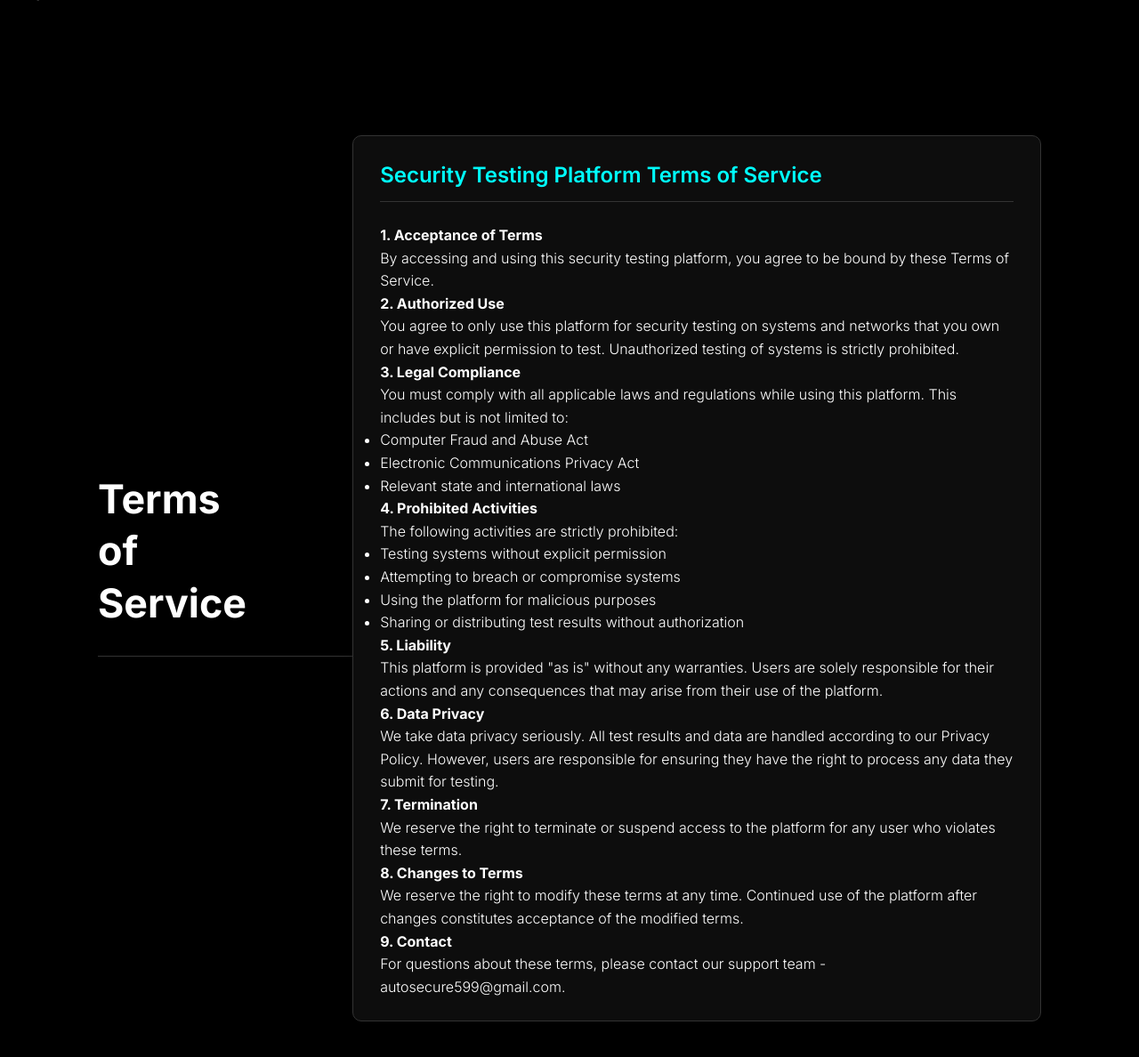
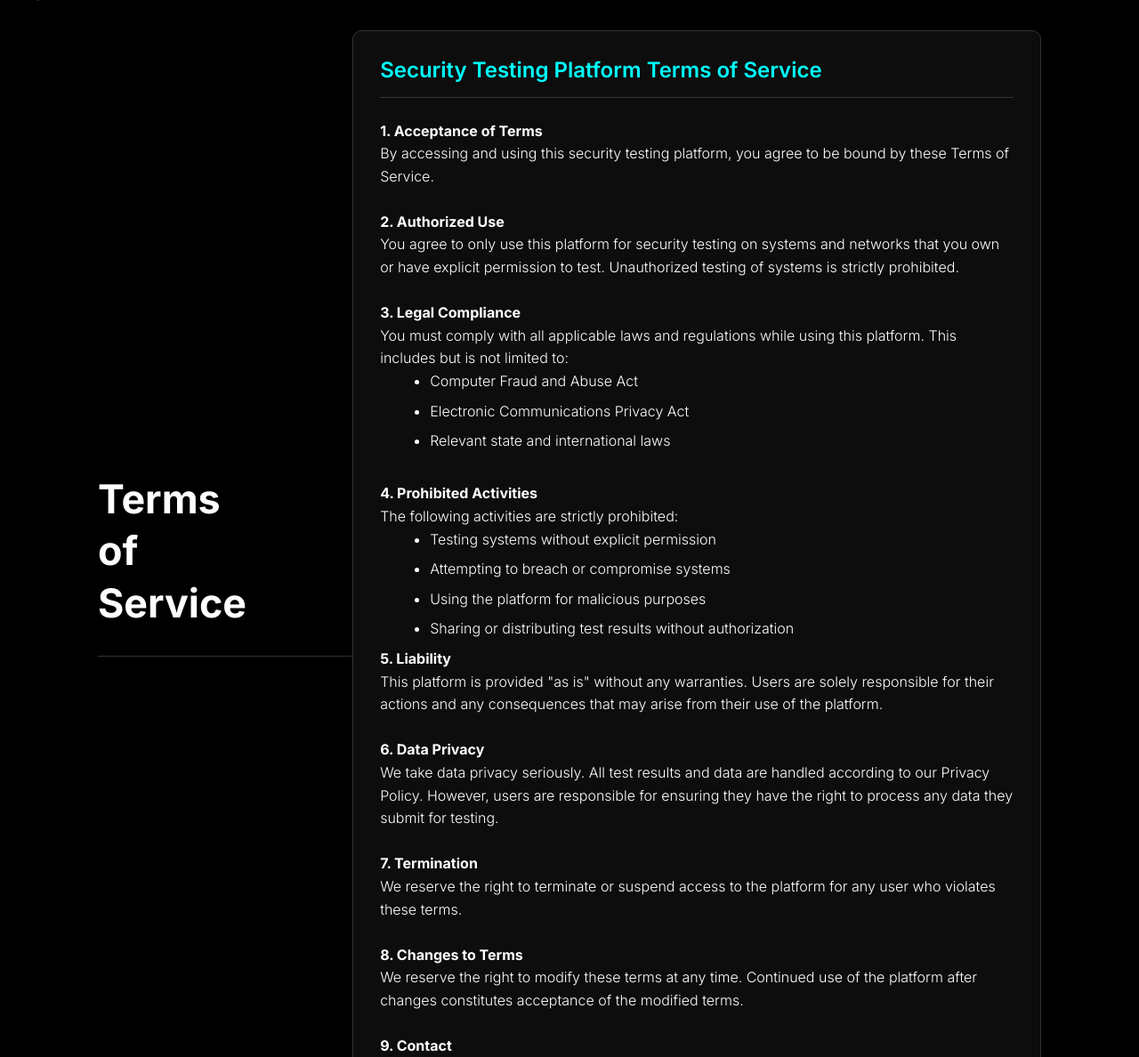
Before and after one commit to AutoSecureOrg/web-dashboard, a Flask app: page /terms-of-service in a window 1280 px wide. Shown: the part 36-1224 px from the top of the page at 89% size. Run offline with Flask 3, Linux system fonts and the light colour scheme; parts of the project's set-up code (start-up, migrations or seed data) failed here and were passed over.

Commit message:
TOS formatting

```diff
--- a/templates/terms_of_service.html
+++ b/templates/terms_of_service.html
@@ -13,6 +13,16 @@
     <link rel="icon" type="image/png" sizes="32x32" href="{{ url_for('static', filename='assets/favicon-32x32.png') }}">
     <link rel="icon" type="image/png" sizes="16x16" href="{{ url_for('static', filename='assets/favicon-16x16.png') }}">
     <link rel="manifest" href="{{ url_for('static', filename='assets/site.webmanifest') }}">
+
+<style>
+.terms-content ul {
+    margin-left: 2em;
+    padding-left: 1.5em;
+}
+.terms-content li {
+    margin-bottom: 0.5em;
+}
+</style>
 </head>
 <body>
     {% include '_top_bar.html' %}
@@ -30,9 +40,11 @@
             <div class="terms-content">
                 <h4>1. Acceptance of Terms</h4>
                 <p>By accessing and using this security testing platform, you agree to be bound by these Terms of Service.</p>
+                </br>
 
                 <h4>2. Authorized Use</h4>
                 <p>You agree to only use this platform for security testing on systems and networks that you own or have explicit permission to test. Unauthorized testing of systems is strictly prohibited.</p>
+                </br>
 
                 <h4>3. Legal Compliance</h4>
                 <p>You must comply with all applicable laws and regulations while using this platform. This includes but is not limited to:</p>
@@ -41,6 +53,7 @@
                     <li>Electronic Communications Privacy Act</li>
                     <li>Relevant state and international laws</li>
                 </ul>
+                <br>
 
                 <h4>4. Prohibited Activities</h4>
                 <p>The following activities are strictly prohibited:</p>
@@ -53,15 +66,19 @@
 
                 <h4>5. Liability</h4>
                 <p>This platform is provided "as is" without any warranties. Users are solely responsible for their actions and any consequences that may arise from their use of the platform.</p>
+                </br>
 
                 <h4>6. Data Privacy</h4>
                 <p>We take data privacy seriously. All test results and data are handled according to our Privacy Policy. However, users are responsible for ensuring they have the right to process any data they submit for testing.</p>
+                </br>
 
                 <h4>7. Termination</h4>
                 <p>We reserve the right to terminate or suspend access to the platform for any user who violates these terms.</p>
+                </br>
 
                 <h4>8. Changes to Terms</h4>
                 <p>We reserve the right to modify these terms at any time. Continued use of the platform after changes constitutes acceptance of the modified terms.</p>
+                </br>
 
                 <h4>9. Contact</h4>
                 <p>For questions about these terms, please contact our support team - autosecure599@gmail.com.</p>
```
